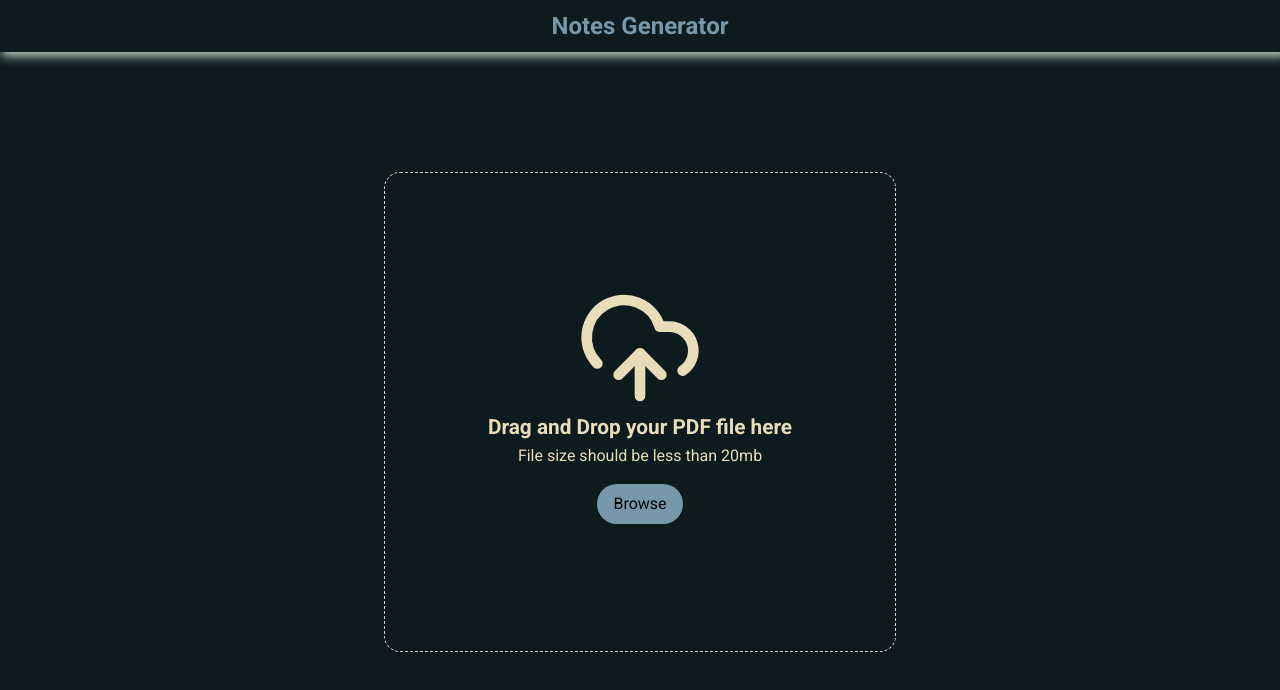
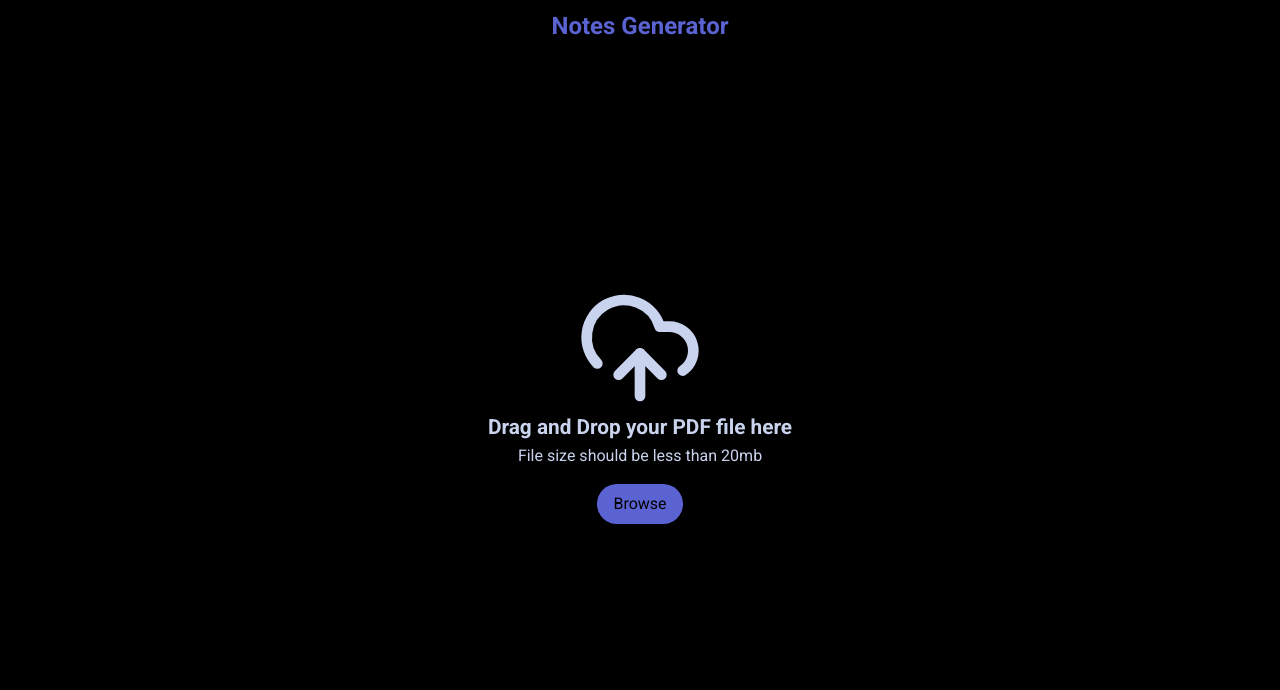
Before and after one commit to GautamRaj-1200/notes-generator, a React (Vite) app in the folder client/: page / in a window 1280 px wide. Shown: the top 690 px of the page. Built offline with nearby package versions, Linux system fonts and the light colour scheme.

Commit message:
feat: add global css

```diff
--- a/client/src/index.scss
+++ b/client/src/index.scss
@@ -1,11 +1,15 @@
 @import url('https://fonts.googleapis.com/css2?family=Roboto:ital,wght@0,100;0,300;0,400;0,500;0,700;0,900;1,100;1,300;1,400;1,500;1,700;1,900&display=swap');
 
 :root{
-    --clr-black:#0D1B1E;
-    --clr-light:#E8DCB9;
-    --clr-tea-green:#C3DBC5;
-    --clr-blue:#7798AB;
-    --clr-pink:#F2CEE6;
+    --clr-dark:#0B0C14;
+    --clr-light:#C9D3EE;
+    --clr-black:#000000;
+    --clr-white:#ffffff;
+    --clr-blue:#5B63D3;
+    --clr-gray-dark:#181926;
+    --clr-gray:#646E87;
+    // --clr-footer-light-bg:#f3f4f7;
+    // --clr-footer-dark-bg:#05060f;
 }
 // CSS Reset
 *,*::before,*::after{
```
